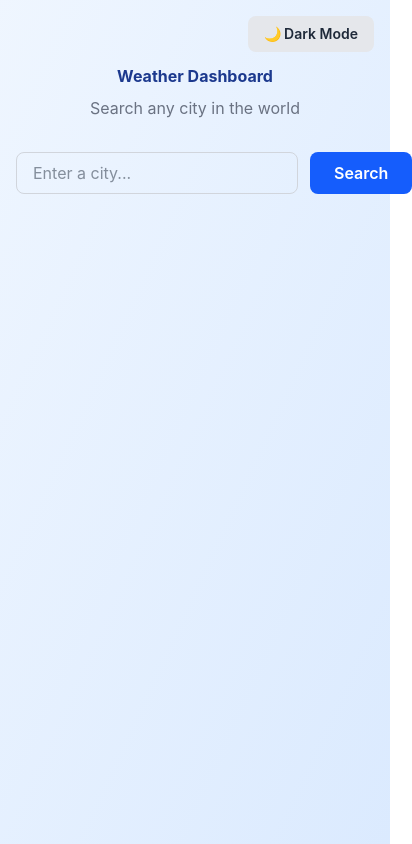
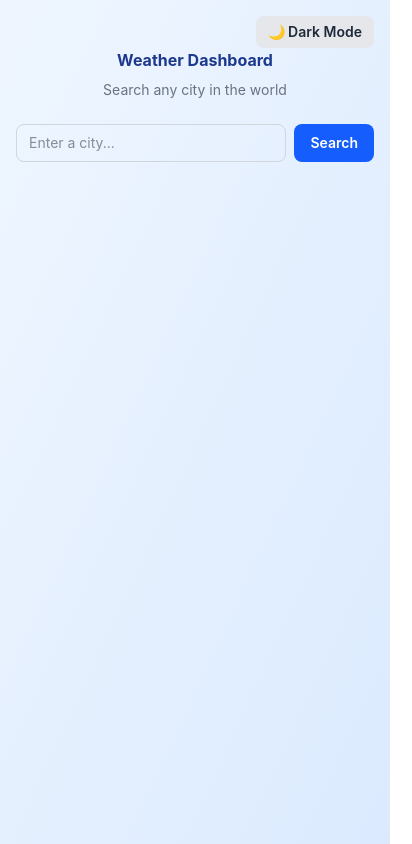
Before and after one commit to JoshuaMColon/Weather_Dashboard_App, a React (Vite) app: page / in a window 390 px wide. Shown: the whole page, 412 px wide, since content can reach past the window. Built offline with nearby package versions, Linux system fonts and the light colour scheme.

Commit message:
made the weather dashboard reponsive

```diff
--- a/src/App.jsx
+++ b/src/App.jsx
@@ -100,12 +100,12 @@ export default function App() {
     : 'from-blue-50 to-blue-200'
 
   return (
-    <div className={`min-h-screen bg-gradient-to-br ${bgColor} flex flex-col items-center justify-start pt-16 px-4`}>
+    <div className={`relative min-h-screen bg-gradient-to-br ${bgColor} flex flex-col items-center justify-start pt-12 px-4 pb-10`}>
 
       {/* Dark mode toggle button */}
       <button
         onClick={(() => setDarkMode(!darkMode))}
-        className="absolute top-4 right-4 px-4 py-2 rounded-lg font-semibold
+        className="absolute top-4 right-4 px-3 py-1.5 rounded-lg font-semibold
         text-sm cursor-pointer transition-colors bg-gray-200 text-gray-800 hover:bg-gray-300"
       >
         {darkMode ? "☀️ Light Mode" : "🌙 Dark Mode"}
@@ -115,10 +115,12 @@ export default function App() {
       <ParticleEffect description={weather ? weather.description : ""} />
 
       {/* App Title */}
-      <h1 className="text-4x1 font-bold text-blue-900 mb-2">
+      <h1 className={`text-4x1 sm:text-4x1 font-bold mb-2 text-center ${darkMode ? 'text-white' : 'text-blue-900'} mb-2`}>
         Weather Dashboard
       </h1>
-      <p className="text-gray-500 mb-8">Search any city in the world</p>
+      <p className={`text-sm sm:text-base mb-6 text-center ${darkMode ? 'text-gray-400' : 'text-gray-500'}`}>
+        Search any city in the world
+      </p>
 
       {/* Search bar - onSearch prop passes the function down */}
       <SearchBar onSearch={handleSearch} />
@@ -128,25 +130,28 @@ export default function App() {
         <p className="text-blue-600 mt-6 animate-pulse">Loading...</p>
       )}
 
-      {/* Error message - only shows if error is not empty */}
-      <ErrorMessage message={error} />
-
-      {/* Weather card - only shows if weather data exists */}
-      <WeatherCard data={weather} />
+      <div className="w-full max-w-md px-2">
+        <ErrorMessage message={error} />
+        <WeatherCard data={weather} darkMode={darkMode}/>
+      </div>
 
       {/* ✅ Toggle button — only shows after a successful search */}
       {forecast.length > 0 && (
         <button
           onClick={() => setShowForecast(!showForecast)}
           className="mt-6 px-6 py-2 bg-blue-600 text-white font-semibold
-          rounded-lg hover:bg-blue-700 cursor-pointer transition-colors"
+          rounded-lg hover:bg-blue-700 cursor-pointer transition-colors z-10"
         >
           {showForecast ? "Hide Forecast" : "Show 5-Day Forecast"}
         </button>
       )}
 
       {/* ✅ Forecast — only shows when button is toggled on */}
-      {showForecast && <Forecast forecast={forecast} />}
+      {showForecast && (
+        <div className="w-full max-w-md px-2">
+          <Forecast forecast={forecast} darkMode={darkMode} />
+        </div>
+      )}
 
     </div>
   )
--- a/src/components/ErrorMessage.jsx
+++ b/src/components/ErrorMessage.jsx
@@ -1,12 +1,9 @@
-// ErrorMessage.jsx
-// Shows a red error message when something goes wrong
-
 function ErrorMessage({ message }) {
   if (!message) return null
 
   return (
     <div className="bg-red-50 border border-red-200 text-red-700
-        rounded-lg px-6 py-4 mt-4 max-w-md w-full">
+    rounded-lg px-4 py-3 mt-4 w-full text-sm sm:text-base">
       {message}
     </div>
   )
--- a/src/components/Forecast.jsx
+++ b/src/components/Forecast.jsx
@@ -1,21 +1,32 @@
-function Forecast({ forecast }) {
+function Forecast({ forecast, darkMode }) {
   if (!forecast || forecast.length === 0) return null
 
   return (
-        <div className="w-full max-w-md mt-6">
-            <h3 className="text-lg font-semibold text-gray-700 mb-3">5-Day Forecast</h3>
-            <div classname="grid grid-cols-5 gap-2">
-                {forecast.map((day, index) => {
+    <div className="w-full mt-6">
+      <h3 className={`text-base sm:text-lg font-semibold mb-3 ${darkMode ? 'text-gray-200' : 'text-gray-700'}`}>
+        5-Day Forecast
+      </h3>
+      <div className="grid grid-cols-5 gap-1 sm:gap-2">
+        {forecast.map(function(day, index) {
           return (
-                    <div key={index} classname="bg-white rounded-x1 shadow p-3 flex flex-col items-center">
-                        <p className="text-xs text-gray-400 font-medium">{day.date}</p>
+            <div key={index} className={`${darkMode ? 'bg-gray-800 text-white' : 'bg-white text-gray-800'}
+            rounded-xl shadow p-2 sm:p-3 flex flex-col items-center`}>
+              <p className={`text-xs font-medium text-center leading-tight ${darkMode ? 'text-gray-400' : 'text-gray-400'}`}>
+                {/* Show shorter date on mobile */}
+                <span className="hidden sm:inline">{day.date}</span>
+                <span className="sm:hidden">{day.date.split(",")[0]}</span>
+              </p>
               <img
                 src={`https://openweathermap.org/img/wn/${day.icon}.png`}
                 alt={day.description}
-                            className="w-10 h-10"
+                className="w-8 h-8 sm:w-10 sm:h-10"
               />
-                        <p className="text-sm font-bold text-blue-600">{day.high}°</p>
-                        <p className="text-xs text-gray-400">{day.low}°</p>
+              <p className={`text-xs sm:text-sm font-bold ${darkMode ? 'text-blue-400' : 'text-blue-600'}`}>
+                {day.high}°
+              </p>
+              <p className={`text-xs ${darkMode ? 'text-gray-400' : 'text-gray-400'}`}>
+                {day.low}°
+              </p>
             </div>
           )
         })}
--- a/src/components/SearchBar.jsx
+++ b/src/components/SearchBar.jsx
@@ -19,24 +19,24 @@ function SearchBar({ onSearch }) {
     }
 
     return (
-        <div className="flex gap-3 w-full max-w-md">
+        <div className="flex gap-2 w-full">
       <input
         type="text"
         placeholder="Enter a city..."
         value={city}
-                onChange={ (e) => setCity(e.target.value) }
+        onChange={(e) => setCity(e.target.value)}
         onKeyDown={handleKeyDown}
-                className="flex-1 px-4 py-2 rounded-lg border border-gray-300
-                focus:outline-none focus:ring-2 focus:ring-blue-500 text-gray-800"
+        className="flex-1 px-3 py-2 sm:px-4 sm:py-2 rounded-lg border border-gray-300
+        focus:outline-none focus:ring-2 focus:ring-blue-500 text-gray-800 text-sm sm:text-base"
       />
       <button
         onClick={handleSearch}
-            className="px-6 py-2 bg-blue-600 text-white font-semibold
-            rounded-lg hover:bg-blue-700 cursor-pointer"
+        className="px-4 py-2 sm:px-6 bg-blue-600 text-white font-semibold
+        text-sm sm:text-base rounded-lg hover:bg-blue-700 cursor-pointer transition-colors
+        whitespace-nowrap"
       >
         Search
       </button>
-
     </div>
   )
 }
--- a/src/components/WeatherCard.jsx
+++ b/src/components/WeatherCard.jsx
@@ -1,50 +1,40 @@
-// WeatherCard.jsx
-// Displays weather data for on city
-
 function WeatherCard({ data, darkMode }) {
-//                     ^ data is a prop - the weather object from App.jsx
-
-  // If no data yet, don't render anything
   if (!data) return null
 
   return (
     <div className={`${darkMode ? 'bg-gray-800 text-white' : 'bg-white text-gray-800'}
-    rounded-2xl shadow-lg p-8 w-full max-w-md mt-6`}>
+    rounded-2xl shadow-lg p-6 sm:p-8 w-full mt-6`}>
 
       <img
         src={`https://openweathermap.org/img/wn/${data.icon}@2x.png`}
         alt={data.description}
-           className="w-20 h-20 -mb-2"
+        className="w-16 h-16 sm:w-20 sm:h-20 -mb-2"
       />
 
-        {/* City name and country */}
-        <h2 className={`text-3xl font-bold ${darkMode ? 'text-white' : 'text-gray-800'}`}>
+      <h2 className={`text-2xl sm:text-3xl font-bold ${darkMode ? 'text-white' : 'text-gray-800'}`}>
         {data.city}
       </h2>
 
-        {/* Weather condition description */}
-        <p className={`capitalize mt-1 ${darkMode ? 'text-gray-300' : 'text-gray-500'}`}>{data.description}</p>
+      <p className={`capitalize mt-1 text-sm sm:text-base ${darkMode ? 'text-gray-300' : 'text-gray-500'}`}>
+        {data.description}
+      </p>
 
-        {/* Big temperature display */}
-        <p className={`text-7xl font-light mt-4 mb-6 ${darkMode ? 'text-blue-400' : 'text-blue-600'}`}>
+      <p className={`text-6xl sm:text-7xl font-light mt-4 mb-6 ${darkMode ? 'text-blue-400' : 'text-blue-600'}`}>
         {data.temp}°F
       </p>
 
-        {/* Details row */}
       <div className={`flex justify-between border-t pt-4 ${darkMode ? 'text-gray-300 border-gray-600' : 'text-gray-600'}`}>
         <div className="text-center">
-                <p className="text-sm text-gray-400">Humidity</p>
-                <p className="font-semibold">{data.humidity}%</p>
+          <p className="text-xs sm:text-sm text-gray-400">Humidity</p>
+          <p className="font-semibold text-sm sm:text-base">{data.humidity}%</p>
         </div>
-
         <div className="text-center">
-                <p className="text-sm text-gray-400">Wind</p>
-                <p className="font-semibold">{data.wind} mph</p>
+          <p className="text-xs sm:text-sm text-gray-400">Wind</p>
+          <p className="font-semibold text-sm sm:text-base">{data.wind} mph</p>
         </div>
-
         <div className="text-center">
-                <p className="text-sm text-gray-400">Feels Like</p>
-                <p className="font-semibold">{data.feelsLike}°F</p>
+          <p className="text-xs sm:text-sm text-gray-400">Feels Like</p>
+          <p className="font-semibold text-sm sm:text-base">{data.feelsLike}°F</p>
         </div>
       </div>
     </div>
```
Lines whose indentation alone changed are shown as unchanged.
